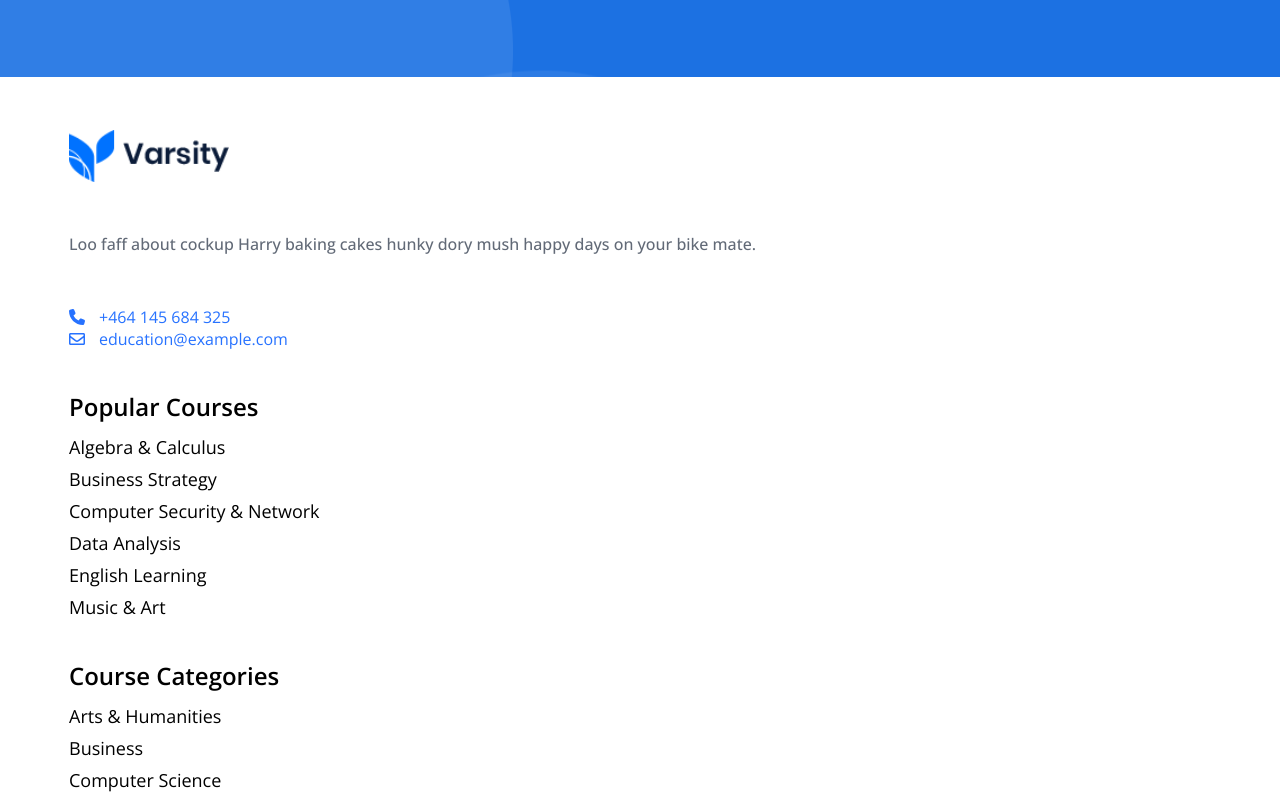
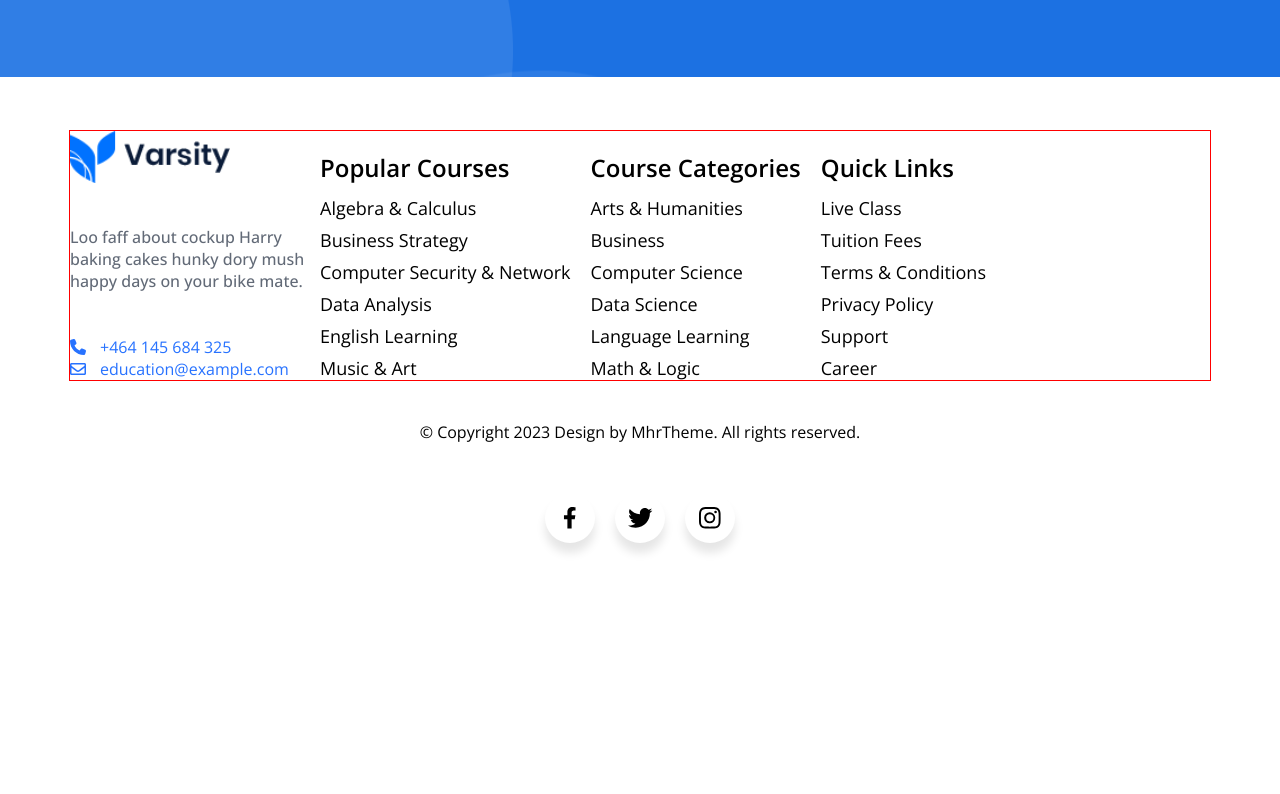
Before and after one commit to mlalayev/FinalProjectEVOCoding, a React (Vite) app: page / in a window 1280 px wide. Shown: the part 6146-6940 px from the top of the page. Built offline with nearby package versions, Linux system fonts and the light colour scheme.

Commit message:
my commit

```diff
--- a/src/Components/Common/Footer/Footer.css
+++ b/src/Components/Common/Footer/Footer.css
@@ -140,14 +140,14 @@ footer {
     flex-direction: var(--flex-direction-column);
 }
 
-.footer-first-div-holder{
+.footer-first-div-holder {
     min-height: 220px;
     display: var(--display-flex);
     flex-direction: var(--flex-direction-column);
     justify-content: var(--display-space-between);
 }
 
-.footer-logo{
+.footer-logo {
     width: 160px;
 }
 
@@ -299,3 +299,17 @@ footer a {
     color: var(--text-gray-color);
     font-weight: var(--500-font-weight);
 }
+
+@media screen and (min-width:870px) {
+    .footerupper{
+        display: flex;
+        /* flex-wrap: wrap; */
+        border: 1px solid red;
+    }
+
+    .list-holder{
+        display: flex;
+        flex-direction: row;
+        flex-wrap: wrap;
+    }
+}
--- a/src/Components/Common/Footer/Footer.jsx
+++ b/src/Components/Common/Footer/Footer.jsx
@@ -11,10 +11,15 @@ function Footer() {
 
   return (
     <footer className='footer'>
+      <div className="footerupper">
         <div className="footer-first-div-holder">
           <img src={logo} alt="logo" className='footer-logo' />
 
-        <p className='footer-text-first'>{t('footer.firsttext')}</p>
+          <p
+            style={{
+              maxWidth: "250px"
+            }}
+            className='footer-text-first'>{t('footer.firsttext')}</p>
 
           <div className="footer-upper-up">
             <a href="" className='footer-a-tag margin-bottom'><FaPhone color='#2772FF' /> +464 145 684 325</a>
@@ -52,6 +57,7 @@ function Footer() {
             <li><a href="/">{t('footer.support')}</a></li>
             <li><a href="/">{t('footer.career')}</a></li>
           </ul>
+        </div>
       </div>
 
 
```
Also changed, not shown: src/Components/MainPage/MainPage.jsx (line endings or trailing spaces). Lines whose indentation alone changed are shown as unchanged.
